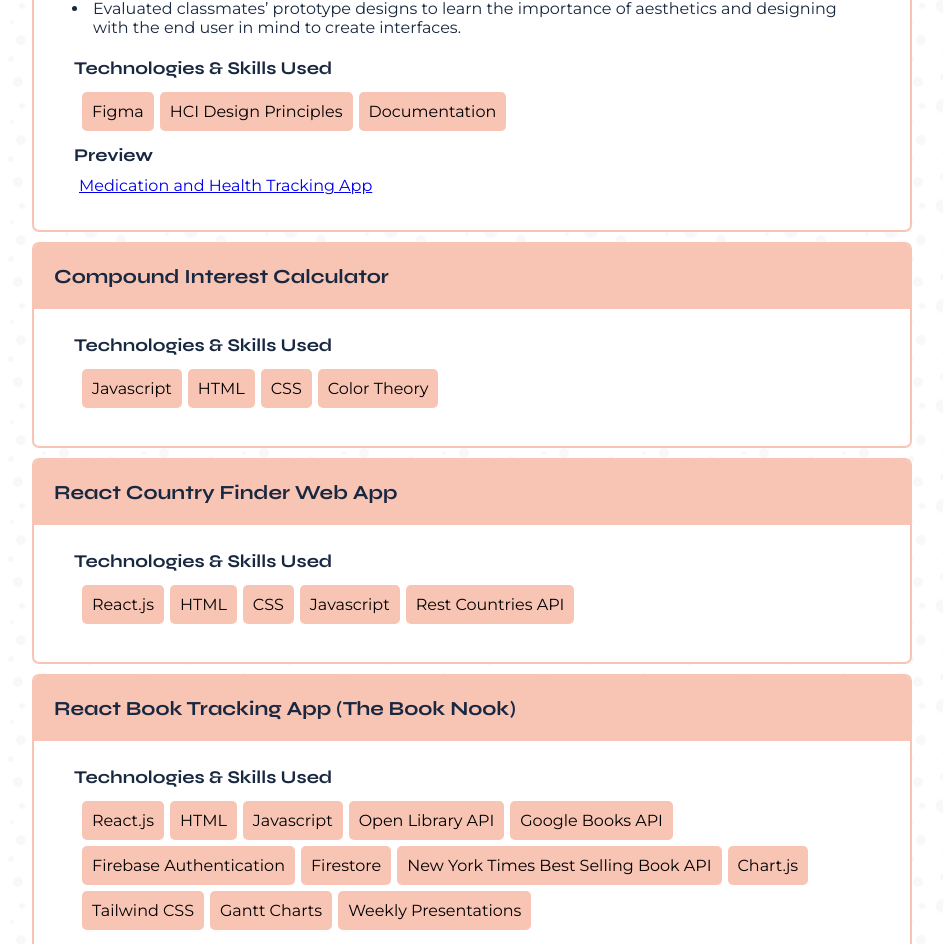
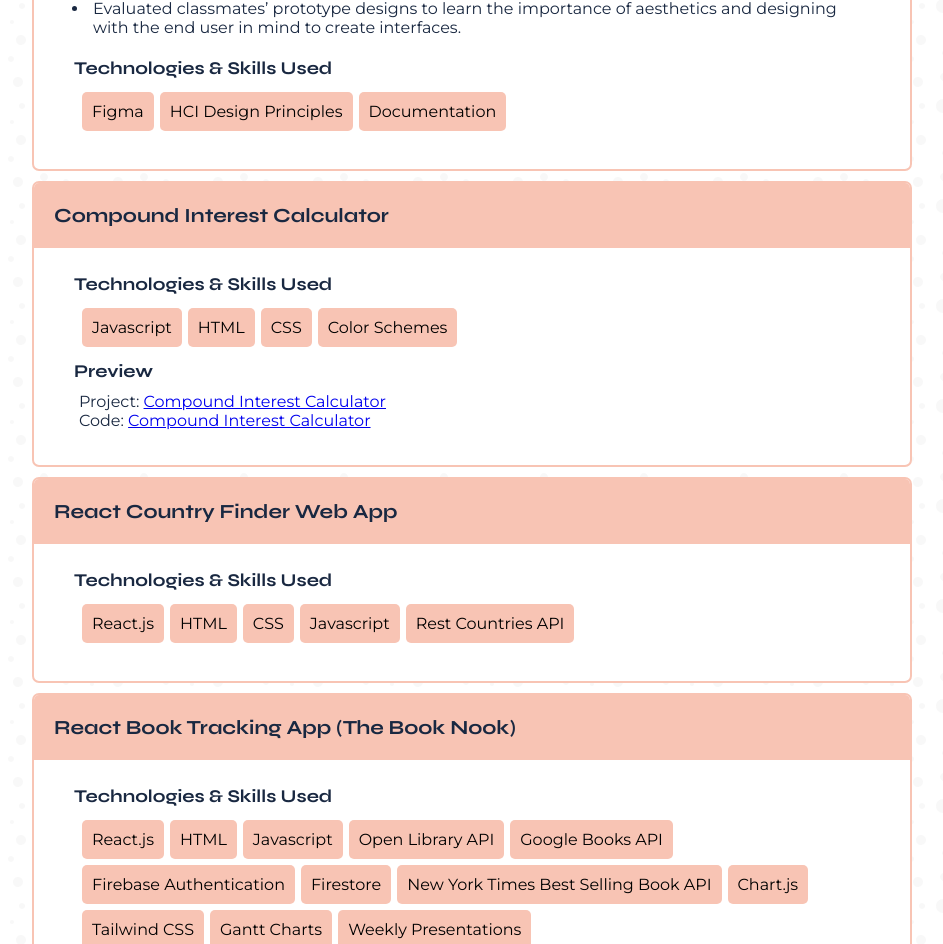
Before and after one commit to speer987/personal-website, a React (Create React App) app: page / in a window 1280 px wide. Shown: the part 1905-2849 px from the top of the page, without its empty margins (168-1111 px from the left). Built offline with nearby package versions, Linux system fonts and the light colour scheme.

Commit message:
adding updated links to cards

```diff
--- a/src/components/Coursework.js
+++ b/src/components/Coursework.js
@@ -33,9 +33,19 @@
           <div className="extra-padding">
             <h5>Preview</h5>
             <h4 className="extra-padding">
-              <a href={courseInfo.preview} target="_blank">
-                {courseInfo.course}
-              </a>
+              <h4>
+                {"Project: "}
+                <a href={courseInfo.preview.project} target="_blank">
+                  {courseInfo.course}
+                </a>
+              </h4>
+
+              <h4>
+                {"Code: "}
+                <a href={courseInfo.preview.code} target="_blank">
+                  {courseInfo.course}
+                </a>
+              </h4>
             </h4>
           </div>
         ) : (
--- a/src/components/projects.js
+++ b/src/components/projects.js
@@ -8,13 +8,16 @@
       "Evaluated classmates’ prototype designs to learn the importance of aesthetics and designing with the end user in mind to create interfaces.",
     ],
     tech: ["Figma", "HCI Design Principles", "Documentation"],
-    preview: "google.com",
   },
   {
     course: "Compound Interest Calculator",
     university: "Loyola Marymount University",
     // desc: ["I like pie."],
-    tech: ["Javascript", "HTML", "CSS", "Color Theory"],
+    tech: ["Javascript", "HTML", "CSS", "Color Schemes"],
+    preview: {
+      project: "https://speer987.github.io/react-country-finder/",
+      code: "https://github.com/speer987/react-country-finder",
+    },
   },
   {
     course: "React Country Finder Web App",
```
